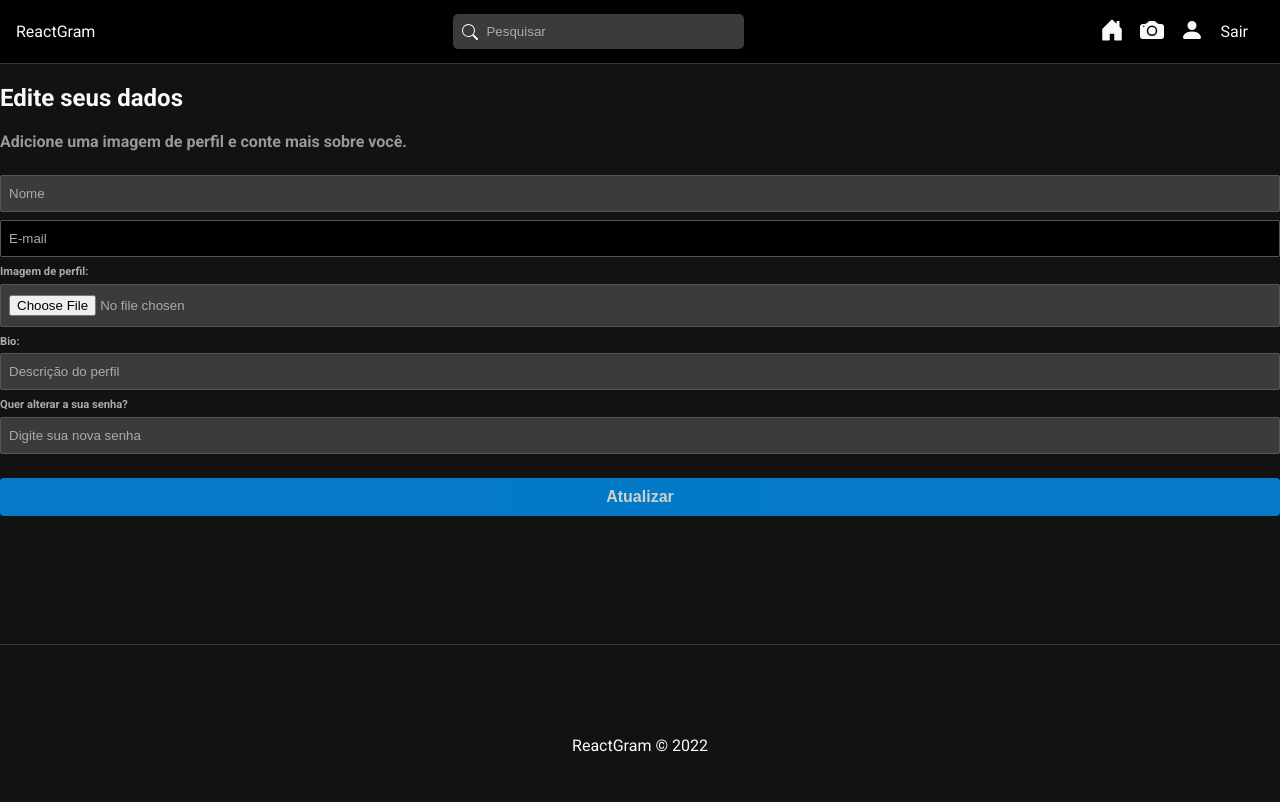
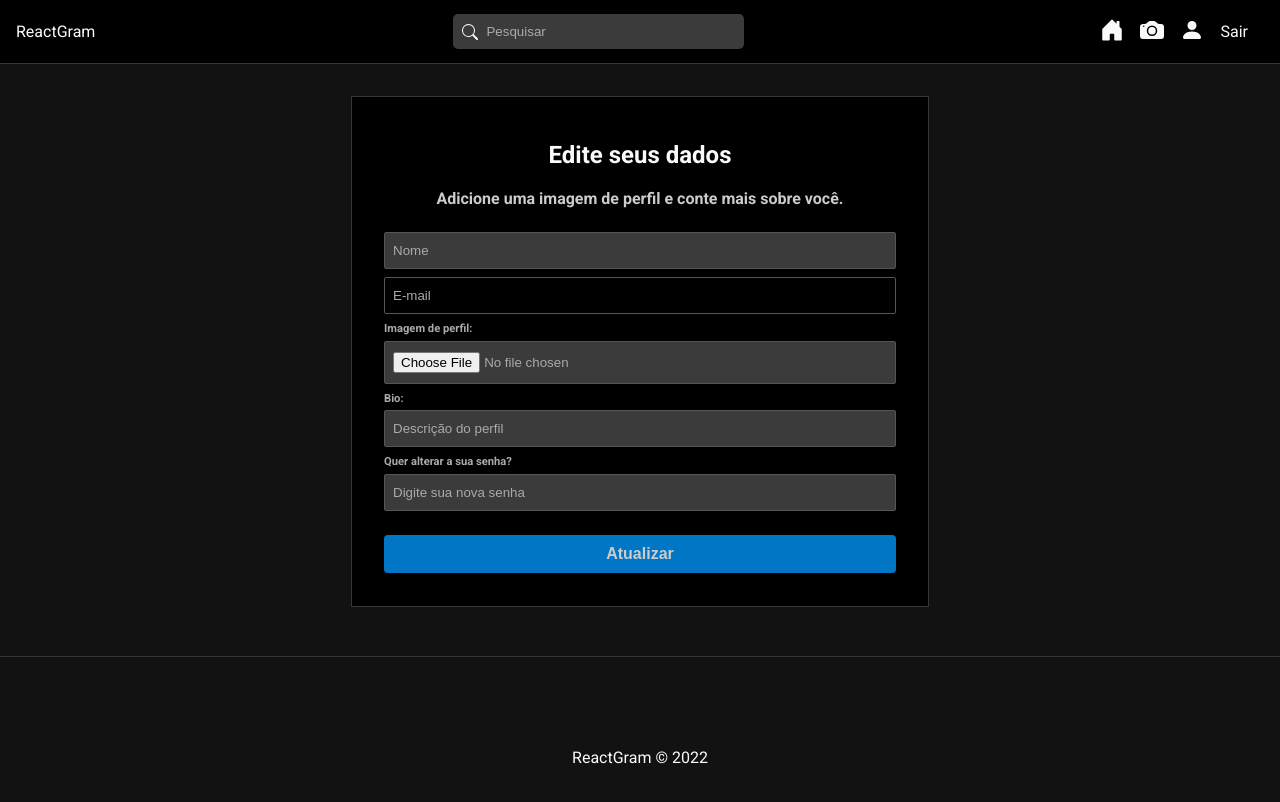
Before and after one commit to xandaosilva/curso-reactjs, a React (Create React App) app in the folder 12_reactgram/frontend/: page /profile in a window 1280 px wide. Shown: the top 802 px of the page. Built offline with nearby package versions, Linux system fonts and the light colour scheme; sample sign-in values are in the browser's storage; the HTML template or start-up script is replaced by a standard one.

Commit message:
CSS página de edição de perfil

```diff
--- a/12_reactgram/frontend/src/pages/EditProfile/EditProfile.css
+++ b/12_reactgram/frontend/src/pages/EditProfile/EditProfile.css
@@ -0,0 +1,19 @@
+#edit-profile{
+    border: solid 1px #363636;
+    background-color: #000;
+    padding: 1.5em 2em;
+    max-width: 40%;
+    margin: 2em auto;
+    text-align: center;
+}
+
+.subtitle{
+    color: #ccc;
+}
+
+.profile-image{
+    width: 150px;
+    height: 150px;
+    border-radius: 50%;
+    margin-bottom: 1em;
+}
```
